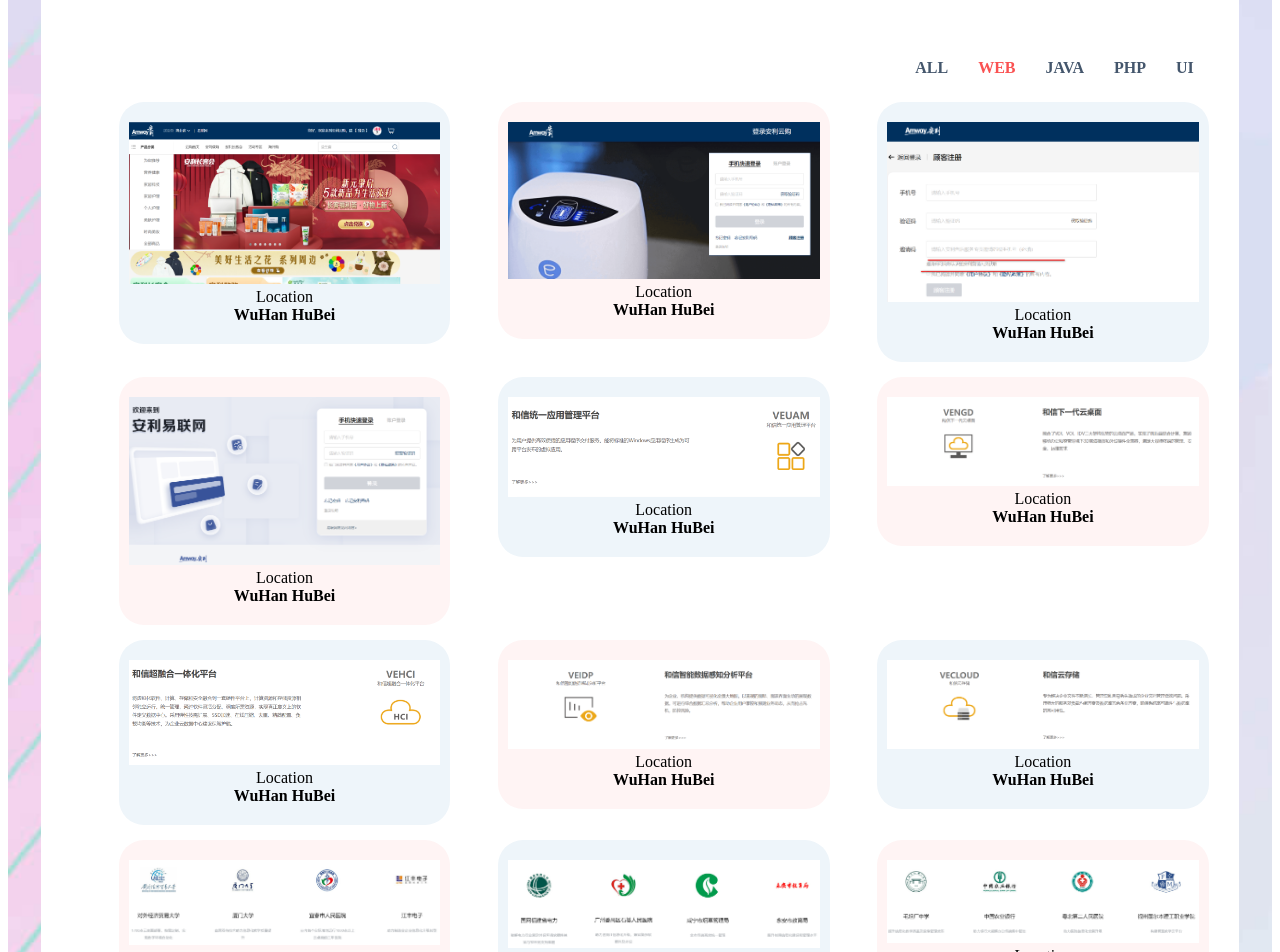
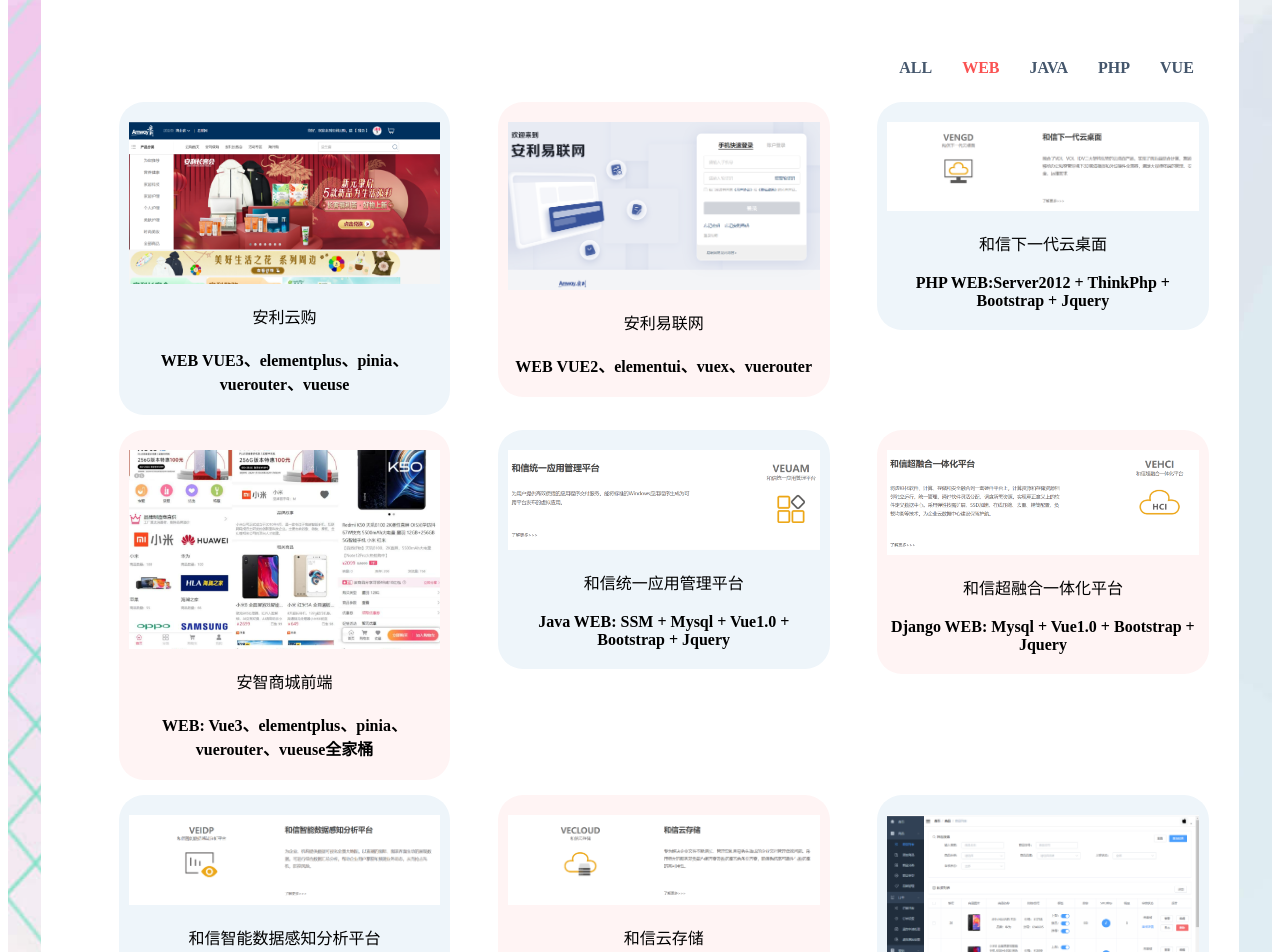
Before and after one commit to ManixChen/manixchen-blog, a Vue app: page /works/webdev in a window 1280 px wide. Shown: the part 300-1252 px from the top of the page. Built offline with nearby package versions, Linux system fonts and the light colour scheme.

Commit message:
自定义实现多模块本地检索功能，方便拓展动态模块

```diff
--- a/src/stores/works.js
+++ b/src/stores/works.js
@@ -3,27 +3,28 @@ import { defineStore } from 'pinia'
 
 export const useWorksStore = defineStore('works', () => {
     const allimgs = [
-        {src:"/src/assets/imgs/lunbo/project_anli_01.png",title:"",desc:""},
-        {src:"/src/assets/imgs/lunbo/project_anli_02.png",title:"",desc:""},
-        {src:"/src/assets/imgs/lunbo/project_anli_03.png",title:"",desc:""},
-        {src:"/src/assets/imgs/lunbo/project_anli_04.png",title:"",desc:""},
-        {src:"/src/assets/imgs/lunbo/vesystem_01.png",title:"",desc:""},
-        {src:"/src/assets/imgs/lunbo/vesystem_02.png",title:"",desc:""},
-        {src:"/src/assets/imgs/lunbo/vesystem_03.png",title:"",desc:""},
-        {src:"/src/assets/imgs/lunbo/vesystem_04.png",title:"",desc:""},
-        {src:"/src/assets/imgs/lunbo/vesystem_05.png",title:"",desc:""},
-        {src:"/src/assets/imgs/lunbo/vesystem_06.png",title:"",desc:""},
-        {src:"/src/assets/imgs/lunbo/vesystem_07.png",title:"",desc:""},
-        {src:"/src/assets/imgs/lunbo/vesystem_08.png",title:"",desc:""},
-        {src:"/src/assets/imgs/lunbo/vesystem_09.png",title:"",desc:""},
-        {src:"/src/assets/imgs/lunbo/vesystem_10.png",title:"",desc:""},
-        {src:"/src/assets/imgs/lunbo/anzhi_01.png",title:"",desc:""},
-        {src:"/src/assets/imgs/lunbo/anzhi_03.png",title:"",desc:""},
-        {src:"/src/assets/imgs/lunbo/anzhi_04.png",title:"",desc:""},
-        {src:"/src/assets/imgs/lunbo/anzhi_05.png",title:"",desc:""},
-        {src:"/src/assets/imgs/lunbo/anzhi_02.png",title:"",desc:""},
+        {src:"/src/assets/imgs/lunbo/project_anli_01.png",title:"安利云购",desc:"WEB VUE3、elementplus、pinia、vuerouter、vueuse"},
+        {src:"/src/assets/imgs/lunbo/project_anli_04.png",title:"安利易联网",desc:"WEB VUE2、elementui、vuex、vuerouter"},
+        {src:"/src/assets/imgs/lunbo/vesystem_02.png",title:"和信下一代云桌面",desc:"PHP WEB:Server2012 + ThinkPhp + Bootstrap + Jquery"},
+        {src:"/src/assets/imgs/lunbo/anzhi_01.png",title:"安智商城前端",desc:"WEB: Vue3、elementplus、pinia、vuerouter、vueuse全家桶"},
+        {src:"/src/assets/imgs/lunbo/vesystem_01.png",title:"和信统一应用管理平台",desc:"Java WEB: SSM + Mysql + Vue1.0 + Bootstrap + Jquery"},
+        {src:"/src/assets/imgs/lunbo/vesystem_03.png",title:"和信超融合一体化平台",desc:"Django WEB:  Mysql + Vue1.0 + Bootstrap + Jquery"},
+        {src:"/src/assets/imgs/lunbo/vesystem_04.png",title:"和信智能数据感知分析平台",desc:"WEB: VUE1.0 + BlumaCss + Jquery +Echarts"},
+        {src:"/src/assets/imgs/lunbo/vesystem_05.png",title:"和信云存储",desc:"java Spring boot WEB: Mysql + Vue1.0 + Bootstrap + Jquery"},
+        {src:"/src/assets/imgs/lunbo/vesystem_06.png",title:"北京和信创天科技股份有限公司",desc:"--服务的客户--"},
+        {src:"/src/assets/imgs/lunbo/vesystem_07.png",title:"北京和信创天科技股份有限公司",desc:"--服务的客户--"},
+        {src:"/src/assets/imgs/lunbo/vesystem_08.png",title:"北京和信创天科技股份有限公司",desc:"--服务的客户--"},
+        {src:"/src/assets/imgs/lunbo/vesystem_09.png",title:"北京和信创天科技股份有限公司",desc:"--服务的客户--"},
+        {src:"/src/assets/imgs/lunbo/vesystem_10.png",title:"北京和信创天科技股份有限公司",desc:"--服务的客户--"},
+        {src:"/src/assets/imgs/lunbo/project_anli_02.png",title:"安利云购",desc:"--登录入口--"},
+        {src:"/src/assets/imgs/lunbo/project_anli_03.png",title:"安利云购",desc:"--内推注册入口，私域服务代理商注册接口，必须有代理商邀请码才行--"},
+        {src:"/src/assets/imgs/lunbo/anzhi_05.png",title:"安智商城管理端",desc:"JAVA SpringBoot  WEB: VUE2  Bootstrap + Jquery"},
+        {src:"/src/assets/imgs/lunbo/anzhi_04.png",title:"安智商城微信小程序",desc:"--商品购物车列表--"},
+        {src:"/src/assets/imgs/lunbo/anzhi_03.png",title:"安智商城微信小程序",desc:"WEB: Vue3 + Uni-app"},
+        {src:"/src/assets/imgs/lunbo/anzhi_02.png",title:"安智商城微信小程序",desc:"--登录页面--"},
     ];
     const webImgs = ref(allimgs);
+
     // 获取所有图片地址
     const imgs =computed(() => {
         const newImgs = [];
@@ -33,21 +34,44 @@ export const useWorksStore = defineStore('works', () => {
         return newImgs
     })
 
-    // 获取对应的图片给路由
-    const checkCurrent = (current) => {
-        console.warn(current)
-        if(!current){
-            return true;
+    /***
+     * @param {String} current 当前模块
+     * @param {Number} start 开始位置
+     * @param {Number} end 结束位置
+     * @param {String} cloum 排序字段
+     * @param {String} str 关键词(根据关键词检索,目前仅支持相连的字符)
+     * @return {Boolean}   终止情况
+     */
+    const checkCurrent =(current,start=0,end=0,cloum = "desc",str=null)=>{
+        if( !current)current="web";
+        // 所有项目
+        if(current=="all"){
+            webImgs.value = allimgs;
+            return false;
         }
-        if(current=="all"){
-            return true;
+        //只获取指定位置的
+        if(start&&end){
+            arr = webImgs.value.slice(start,end);
+            webImgs.value = arr;
+            return false;
         }
-        if(current=="phpdev"){
-            return true;
+
+        // 搜索内容没有指定就强制用当前模块来查找
+        if(!str)str=current;
+        let arr = [];
+        // 只要具备搜索条件和关键词就用属性查找
+        if(cloum&&str&&current){
+            str = str.toUpperCase();
+            for(let i=0;i<allimgs.length;i++){
+                if( allimgs[i][cloum].toUpperCase().indexOf(str)!==-1){
+                    arr.push(allimgs[i]);
+                }
+            }
+            webImgs.value = arr;
+            return false;
         }
-        if(current=="javadev"){
-            return true;
-        }
+        // 避免请求数据为空，查询失败返回所有
+        webImgs.value = allimgs;
     }
 
   return { allimgs,webImgs,imgs,checkCurrent}
--- a/src/views/Works/index.vue
+++ b/src/views/Works/index.vue
@@ -15,7 +15,7 @@ import SecondTitle from "../Layout/component/SecondTitle.vue";
           <RouterLink to="/works/webdev">WEB</RouterLink>
           <RouterLink to="/works/javadev">JAVA</RouterLink>
           <RouterLink to="/works/phpdev">PHP</RouterLink>
-          <RouterLink to="/works/uidesign">UI</RouterLink>
+          <RouterLink to="/works/uidesign">VUE</RouterLink>
         </div>
       </el-col>
     </el-row>
--- a/src/views/Works/javadev/index.vue
+++ b/src/views/Works/javadev/index.vue
@@ -1,7 +1,7 @@
 <template>
     <div>
         <el-row>
-          <webdev :current="`all`" title="所有相册"/>
+          <webdev :current="`java`" title="所有相册"/>
         </el-row>
     </div>
 </template>
--- a/src/views/Works/phpdev/index.vue
+++ b/src/views/Works/phpdev/index.vue
@@ -1,7 +1,7 @@
 <template>
     <div>
         <el-row>
-          <webdev :current="`all`" title="所有相册"/>
+          <webdev :current="`php`" title="所有相册"/>
         </el-row>
     </div>
 </template>
--- a/src/views/Works/uidesign/index.vue
+++ b/src/views/Works/uidesign/index.vue
@@ -1,5 +1,11 @@
 <template>
     <div>
-        <h1>uidesign dev  work</h1>
+        <el-row>
+          <webdev :current="`vue`" title="所有相册"/>
+        </el-row>
     </div>
 </template>
+
+<script setup>
+import webdev from "../webdev/index.vue";
+</script>
--- a/src/views/Works/webdev/index.vue
+++ b/src/views/Works/webdev/index.vue
@@ -1,33 +1,42 @@
 <script setup>
-import { computed,onMounted} from "vue";
+import { computed, nextTick, onMounted } from "vue";
 import { useWorksStore } from "@/stores/works";
 import { storeToRefs } from "pinia";
 const worksStore = useWorksStore();
-const { webImgs,imgs}=storeToRefs(worksStore)
+const { webImgs, imgs } = storeToRefs(worksStore);
 
-const {current} =defineProps(["current"]);
+const { current } = defineProps(["current"]);
 onMounted(() => {
-    worksStore.checkCurrent(current);
-})
+  nextTick(worksStore.checkCurrent(current));
+});
 </script>
 <template>
   <div>
     <el-row class="webdev-container" justify="center">
-      <el-col :sm="11" :md="7" :offset="1" v-for="(img,key) in webImgs" :key="key">
-        <div :class="`icon-info-box ${key%2?'bg-pink':'whiteaqua' }`" >
+      <el-col
+        :sm="11"
+        :md="7"
+        :offset="1"
+        v-for="(img, key) in webImgs"
+        :key="key"
+      >
+        <div :class="`icon-info-box ${key % 2 ? 'bg-pink' : 'whiteaqua'}`">
           <el-image
             lazy
-            loading="lazy" fit="contain"
+            loading="lazy"
+            fit="contain"
             :zoom-rate="1.2"
             :max-scale="7"
             :min-scale="0.2"
             :preview-src-list="imgs"
             previewTeleported
-      :initial-index="key" closeOnPressEscape
+            :initial-index="key"
+            closeOnPressEscape
             :src="img.src"
+            :title="img.title"
           />
-          <div>Location</div>
-          <strong>WuHan HuBei</strong>
+          <p>{{ img.title }}</p>
+          <strong>{{ img.desc }}</strong>
         </div>
       </el-col>
       <el-col :sm="24" :md="12"> </el-col>
@@ -36,9 +45,8 @@ onMounted(() => {
 </template>
 
 <style lang="scss">
-
-.webdev-container{
-    .icon-info-box{
+.webdev-container {
+  .icon-info-box {
     border-radius: 25px;
     text-align: center;
     padding: 20px 10px;
```
Lines whose indentation alone changed are shown as unchanged.
